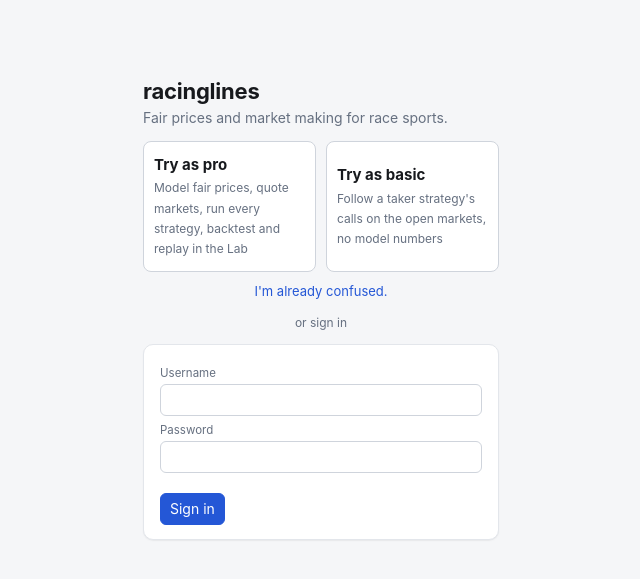
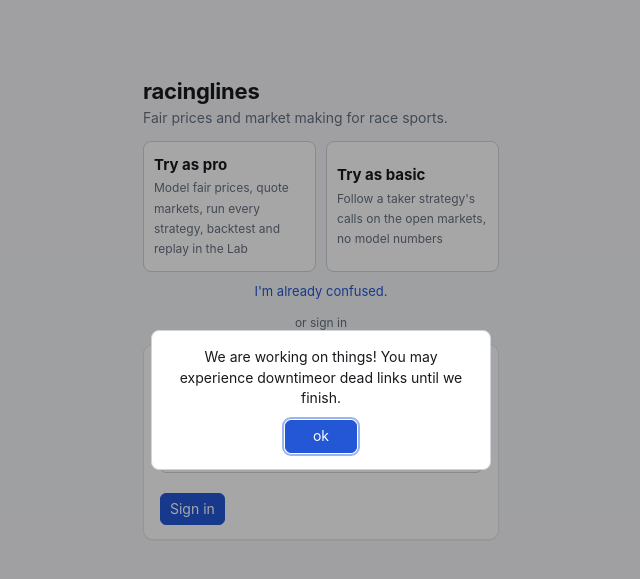
Before and after one commit to lalligagger/racinglines-public, a FastAPI app: page /login in a window 1280 px wide. Shown: the top 579 px of the page, without its empty margins (319-959 px from the left). Run offline with FastAPI, Linux system fonts and the light colour scheme; parts of the project's set-up code (start-up, migrations or seed data) failed here and were passed over.

Commit message:
[app] Maintenance popup on sign-in and demo entry; fix the main merge-gate workflow (#2)
* [app] maintenance popup on sign-in and app pages; GitHub links to the public repo

The notice text lives in MAINTENANCE_NOTICE (racinglines/web/app.py); set it to "" to turn it off.
One "ok" button, dismissed once per browser session (sessionStorage).

Co-Authored-By: Claude Opus 5.5 <noreply@anthropic.com>
Claude-Session: https://claude.ai/code/session_01BAHsAtMS57VSusVBu3wp1k

* [ops] merge-gate workflow fix as a patch for the owner to apply

This session cannot push workflow files (no workflow scope). Applying it and deleting this file is one
command in the PR description.

Co-Authored-By: Claude Opus 5.5 <noreply@anthropic.com>
Claude-Session: https://claude.ai/code/session_01BAHsAtMS57VSusVBu3wp1k

* main-merge-gate: test secret presence through job env so the workflow loads

A step's if: cannot read the secrets context; GitHub rejected the whole file, so pushes to main
ran no jobs at all (run 5 on 4b2cbdb). Same skip-when-unset behaviour, checked with actionlint.

Co-Authored-By: Claude Opus 5.5 <noreply@anthropic.com>
Claude-Session: https://claude.ai/code/session_01BAHsAtMS57VSusVBu3wp1k

* [ops] drop the applied merge-gate patch

---------

Co-authored-by: Claude <noreply@anthropic.com>

```diff
--- a/pitch.html
+++ b/pitch.html
@@ -171,7 +171,7 @@
 <div class="progress" id="progress"></div>
 <div class="brand"><b>racing</b>lines</div>
 <a class="close" href="/markets" aria-label="Close pitch and return to racinglines" title="Close pitch">×</a>
-<a class="gh" href="https://github.com/lalligagger/racinglines" target="_blank" rel="noopener" aria-label="racinglines on GitHub" title="racinglines on GitHub"><svg viewBox="0 0 16 16" width="18" height="18" aria-hidden="true" fill="currentColor"><path d="M8 0C3.58 0 0 3.58 0 8c0 3.54 2.29 6.53 5.47 7.59.4.07.55-.17.55-.38 0-.19-.01-.82-.01-1.49-2.01.37-2.53-.49-2.69-.94-.09-.23-.48-.94-.82-1.13-.28-.15-.68-.52-.01-.53.63-.01 1.08.58 1.23.82.72 1.21 1.87.87 2.33.66.07-.52.28-.87.51-1.07-1.78-.2-3.64-.89-3.64-3.95 0-.87.31-1.59.82-2.15-.08-.2-.36-1.02.08-2.12 0 0 .67-.21 2.2.82.64-.18 1.32-.27 2-.27.68 0 1.36.09 2 .27 1.53-1.04 2.2-.82 2.2-.82.44 1.1.16 1.92.08 2.12.51.56.82 1.27.82 2.15 0 3.07-1.87 3.75-3.65 3.95.29.25.54.73.54 1.48 0 1.07-.01 1.93-.01 2.2 0 .21.15.46.55.38A8.013 8.013 0 0016 8c0-4.42-3.58-8-8-8z"/></svg></a>
+<a class="gh" href="https://github.com/lalligagger/racinglines-public" target="_blank" rel="noopener" aria-label="racinglines on GitHub" title="racinglines on GitHub"><svg viewBox="0 0 16 16" width="18" height="18" aria-hidden="true" fill="currentColor"><path d="M8 0C3.58 0 0 3.58 0 8c0 3.54 2.29 6.53 5.47 7.59.4.07.55-.17.55-.38 0-.19-.01-.82-.01-1.49-2.01.37-2.53-.49-2.69-.94-.09-.23-.48-.94-.82-1.13-.28-.15-.68-.52-.01-.53.63-.01 1.08.58 1.23.82.72 1.21 1.87.87 2.33.66.07-.52.28-.87.51-1.07-1.78-.2-3.64-.89-3.64-3.95 0-.87.31-1.59.82-2.15-.08-.2-.36-1.02.08-2.12 0 0 .67-.21 2.2.82.64-.18 1.32-.27 2-.27.68 0 1.36.09 2 .27 1.53-1.04 2.2-.82 2.2-.82.44 1.1.16 1.92.08 2.12.51.56.82 1.27.82 2.15 0 3.07-1.87 3.75-3.65 3.95.29.25.54.73.54 1.48 0 1.07-.01 1.93-.01 2.2 0 .21.15.46.55.38A8.013 8.013 0 0016 8c0-4.42-3.58-8-8-8z"/></svg></a>
 
 <main class="deck" id="deck">
 
@@ -507,7 +507,7 @@
       We'll gladly share the <strong>pipeline and web-app code</strong> with anyone interested.</p></div>
     <div class="card"><h3>B2B partners</h3><p>Exchanges, makers, media and data teams who want fair prices for race sports, from F1 to the downhill World Cup.</p></div>
   </div>
-  <p class="note"><a class="gh-inline" href="https://github.com/lalligagger/racinglines" target="_blank" rel="noopener"><svg viewBox="0 0 16 16" width="16" height="16" aria-hidden="true" fill="currentColor"><path d="M8 0C3.58 0 0 3.58 0 8c0 3.54 2.29 6.53 5.47 7.59.4.07.55-.17.55-.38 0-.19-.01-.82-.01-1.49-2.01.37-2.53-.49-2.69-.94-.09-.23-.48-.94-.82-1.13-.28-.15-.68-.52-.01-.53.63-.01 1.08.58 1.23.82.72 1.21 1.87.87 2.33.66.07-.52.28-.87.51-1.07-1.78-.2-3.64-.89-3.64-3.95 0-.87.31-1.59.82-2.15-.08-.2-.36-1.02.08-2.12 0 0 .67-.21 2.2.82.64-.18 1.32-.27 2-.27.68 0 1.36.09 2 .27 1.53-1.04 2.2-.82 2.2-.82.44 1.1.16 1.92.08 2.12.51.56.82 1.27.82 2.15 0 3.07-1.87 3.75-3.65 3.95.29.25.54.73.54 1.48 0 1.07-.01 1.93-.01 2.2 0 .21.15.46.55.38A8.013 8.013 0 0016 8c0-4.42-3.58-8-8-8z"/></svg><span>github.com/lalligagger/racinglines</span></a> · private: ask for access</p>
+  <p class="note"><a class="gh-inline" href="https://github.com/lalligagger/racinglines-public" target="_blank" rel="noopener"><svg viewBox="0 0 16 16" width="16" height="16" aria-hidden="true" fill="currentColor"><path d="M8 0C3.58 0 0 3.58 0 8c0 3.54 2.29 6.53 5.47 7.59.4.07.55-.17.55-.38 0-.19-.01-.82-.01-1.49-2.01.37-2.53-.49-2.69-.94-.09-.23-.48-.94-.82-1.13-.28-.15-.68-.52-.01-.53.63-.01 1.08.58 1.23.82.72 1.21 1.87.87 2.33.66.07-.52.28-.87.51-1.07-1.78-.2-3.64-.89-3.64-3.95 0-.87.31-1.59.82-2.15-.08-.2-.36-1.02.08-2.12 0 0 .67-.21 2.2.82.64-.18 1.32-.27 2-.27.68 0 1.36.09 2 .27 1.53-1.04 2.2-.82 2.2-.82.44 1.1.16 1.92.08 2.12.51.56.82 1.27.82 2.15 0 3.07-1.87 3.75-3.65 3.95.29.25.54.73.54 1.48 0 1.07-.01 1.93-.01 2.2 0 .21.15.46.55.38A8.013 8.013 0 0016 8c0-4.42-3.58-8-8-8z"/></svg><span>github.com/lalligagger/racinglines</span></a> · private: ask for access</p>
   <p class="lead" style="margin-top:26px">Try the demo at <a href="/markets">racinglines.bet</a>, or start with <a href="/racinglines101">Racinglines 101</a>.</p>
 </section>
 
--- a/racinglines/web/app.py
+++ b/racinglines/web/app.py
@@ -229,6 +229,10 @@ templates.env.filters["money"] = money
 DEMO_CONTEXT = {"on": os.environ.get("RACINGLINES_DEMO_CONTEXT", "1") != "0"}
 templates.env.globals["demo_context_on"] = lambda: DEMO_CONTEXT["on"]      # read at render time
 templates.env.globals["csrf_token"] = CSRF_TOKEN
+# Maintenance popup on the sign-in page and every app page, dismissed with "ok" once per browser session
+# (_site_notice.html). Set to "" to turn it off.
+MAINTENANCE_NOTICE = "We are working on things! You may experience downtimeor dead links until we finish."
+templates.env.globals["maintenance_notice"] = lambda: MAINTENANCE_NOTICE   # read at render time
 # the stylesheet's and scripts' URLs carry the newest static file's mtime, so a change is a new URL: no stale copy from the browser or
 # Cloudflare's edge cache (read at render time)
 templates.env.globals["css_v"] = lambda: int(max(p.stat().st_mtime for p in (HERE / "static").glob("*.*")))
--- a/racinglines/web/static/style.css
+++ b/racinglines/web/static/style.css
@@ -325,3 +325,7 @@ table.kv td:first-child { color: var(--muted); width: 220px; }
   .stages { grid-auto-flow: row; grid-template-columns: repeat(auto-fill, minmax(120px, 1fr)); }
 }
 .ecard-foot { border-top: 1px solid var(--line); padding-top: 8px; }
+/* maintenance popup (_site_notice.html) */
+dialog.site-notice { max-width: 340px; border: 1px solid var(--line-strong); border-radius: 8px; background: var(--card); color: var(--fg); padding: 16px 18px; text-align: center; }
+dialog.site-notice::backdrop { background: rgba(0, 0, 0, .35); }
+dialog.site-notice p { margin: 0 0 12px; } dialog.site-notice form { margin: 0; } dialog.site-notice button { min-width: 72px; }
--- /dev/null
+++ b/racinglines/web/templates/_site_notice.html
@@ -0,0 +1,14 @@
+{% if maintenance_notice() %}
+<dialog id="site-notice" class="site-notice" aria-describedby="site-notice-msg">
+  <p id="site-notice-msg">{{ maintenance_notice() }}</p>
+  <form method="dialog"><button class="primary" autofocus>ok</button></form>
+</dialog>
+<script>
+(function () {
+  var d = document.getElementById("site-notice"), k = "racinglines-notice-ok";
+  try { if (sessionStorage.getItem(k)) return; } catch (e) {}
+  d.addEventListener("close", function () { try { sessionStorage.setItem(k, "1"); } catch (e) {} });
+  if (d.showModal) d.showModal(); else d.setAttribute("open", "");
+})();
+</script>
+{% endif %}
--- a/racinglines/web/templates/base.html
+++ b/racinglines/web/templates/base.html
@@ -20,11 +20,11 @@
   <div class="right">
     {% if user and user.role == 'admin' %}<span class="trading-state {% if trading.enabled and trading.has_key %}live{% endif %}" title="Polymarket trading: {{ trading.status() }}">Polymarket: {{ trading.status() }}</span>{% endif %}
     <a href="/pitch">Pitch</a><a href="/docs/">Docs</a>
-    <a class="gh" href="https://github.com/lalligagger/racinglines" target="_blank" rel="noopener" aria-label="racinglines on GitHub" title="racinglines on GitHub"><svg viewBox="0 0 16 16" width="16" height="16" aria-hidden="true" fill="currentColor"><path d="M8 0C3.58 0 0 3.58 0 8c0 3.54 2.29 6.53 5.47 7.59.4.07.55-.17.55-.38 0-.19-.01-.82-.01-1.49-2.01.37-2.53-.49-2.69-.94-.09-.23-.48-.94-.82-1.13-.28-.15-.68-.52-.01-.53.63-.01 1.08.58 1.23.82.72 1.21 1.87.87 2.33.66.07-.52.28-.87.51-1.07-1.78-.2-3.64-.89-3.64-3.95 0-.87.31-1.59.82-2.15-.08-.2-.36-1.02.08-2.12 0 0 .67-.21 2.2.82.64-.18 1.32-.27 2-.27.68 0 1.36.09 2 .27 1.53-1.04 2.2-.82 2.2-.82.44 1.1.16 1.92.08 2.12.51.56.82 1.27.82 2.15 0 3.07-1.87 3.75-3.65 3.95.29.25.54.73.54 1.48 0 1.07-.01 1.93-.01 2.2 0 .21.15.46.55.38A8.013 8.013 0 0016 8c0-4.42-3.58-8-8-8z"/></svg></a>
+    <a class="gh" href="https://github.com/lalligagger/racinglines-public" target="_blank" rel="noopener" aria-label="racinglines on GitHub" title="racinglines on GitHub"><svg viewBox="0 0 16 16" width="16" height="16" aria-hidden="true" fill="currentColor"><path d="M8 0C3.58 0 0 3.58 0 8c0 3.54 2.29 6.53 5.47 7.59.4.07.55-.17.55-.38 0-.19-.01-.82-.01-1.49-2.01.37-2.53-.49-2.69-.94-.09-.23-.48-.94-.82-1.13-.28-.15-.68-.52-.01-.53.63-.01 1.08.58 1.23.82.72 1.21 1.87.87 2.33.66.07-.52.28-.87.51-1.07-1.78-.2-3.64-.89-3.64-3.95 0-.87.31-1.59.82-2.15-.08-.2-.36-1.02.08-2.12 0 0 .67-.21 2.2.82.64-.18 1.32-.27 2-.27.68 0 1.36.09 2 .27 1.53-1.04 2.2-.82 2.2-.82.44 1.1.16 1.92.08 2.12.51.56.82 1.27.82 2.15 0 3.07-1.87 3.75-3.65 3.95.29.25.54.73.54 1.48 0 1.07-.01 1.93-.01 2.2 0 .21.15.46.55.38A8.013 8.013 0 0016 8c0-4.42-3.58-8-8-8z"/></svg></a>
     {% if user %}<span class="who">{{ user.username }} <span class="role role-{{ user.role }}">{{ user.role }}</span></span>{% endif %}
     <a href="/logout">Log out</a>
   </div>
 </div></header>
 <main>
 {% block content %}{% endblock %}
-</main></body></html>
+</main>{% include "_site_notice.html" %}</body></html>
--- a/racinglines/web/templates/login.html
+++ b/racinglines/web/templates/login.html
@@ -21,4 +21,4 @@
   <label><span>Password</span><input name="password" type="password" autocomplete="current-password" required></label>
   <button class="primary mt">Sign in</button>
 </form>
-</main></body></html>
+</main>{% include "_site_notice.html" %}</body></html>
```
Also changed, not shown: tests/test_views.py (+12 -0 lines), .github/workflows/predeploy.yml.
